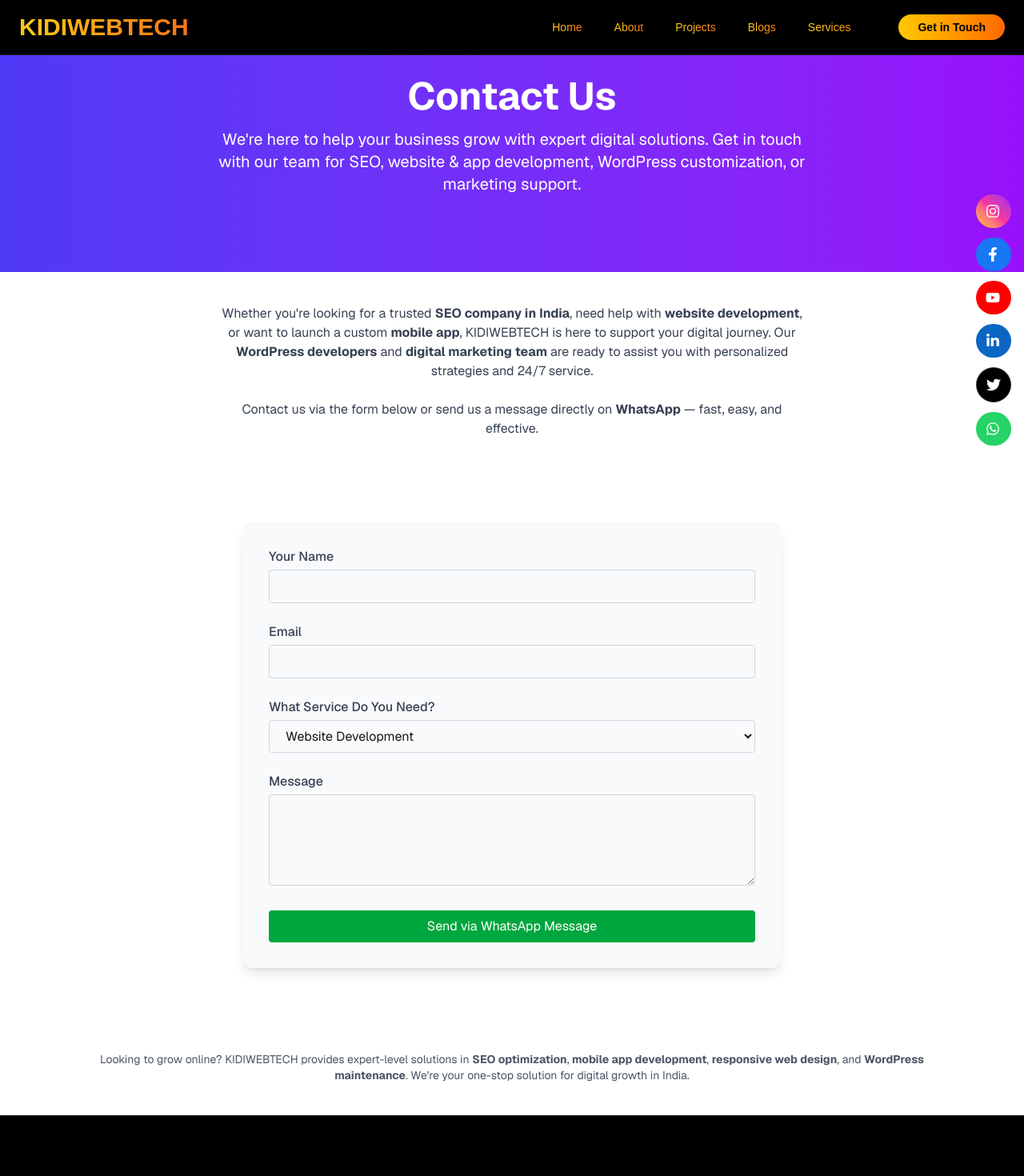
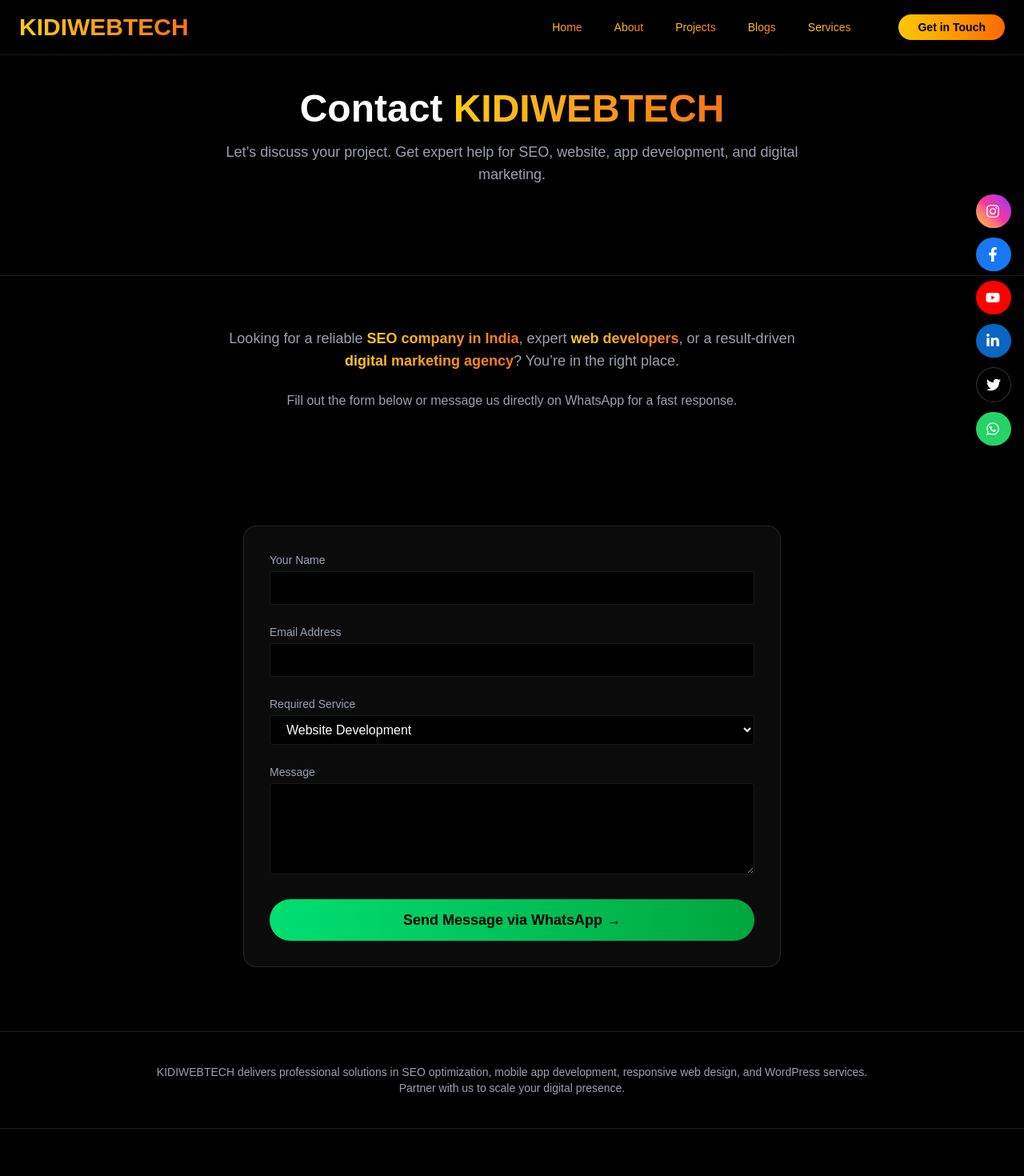
Before and after one commit to saikiranyalavarthi/kidi-web-tech, a Next.js app: page /contact in a window 1280 px wide. Shown: the top 1470 px of the page at 80% size. Built offline with nearby package versions, Linux system fonts and the light colour scheme.

Commit message:
first commit

```diff
--- a/src/app/contact/page.js
+++ b/src/app/contact/page.js
@@ -1,7 +1,6 @@
 "use client";
 
 import { useState } from "react";
-import Head from "next/head";
 
 export default function ContactPage() {
   const [formData, setFormData] = useState({
@@ -17,65 +16,60 @@ export default function ContactPage() {
 
   const handleSubmit = (e) => {
     e.preventDefault();
+
     const { name, email, service, message } = formData;
-    const whatsappMessage = `Hi KIDIWEBTECH,%0AName: ${name}%0AEmail: ${email}%0AService: ${service}%0AMessage: ${message}`;
+    const whatsappMessage = `
+Hi KIDIWEBTECH,
+Name: ${name}
+Email: ${email}
+Service: ${service}
+Message: ${message}
+    `;
+
     const whatsappLink = `https://wa.me/919390627367?text=${encodeURIComponent(
       whatsappMessage
     )}`;
+
     window.open(whatsappLink, "_blank");
   };
 
   return (
-    <div className="font-sans">
-      <Head>
-        <title>
-          Contact KIDIWEBTECH | SEO, Web &amp; App Development in India
-        </title>
-        <meta
-          name="description"
-          content="Reach out to KIDIWEBTECH for expert digital solutions in SEO, app development, web design, and WordPress services. We&#39;re here to help your business grow online."
-        />
-        <meta
-          name="keywords"
-          content="Contact KIDIWEBTECH, SEO Company India, App Development Company, Web Development Services, WordPress Experts, WhatsApp Contact Digital Marketing"
-        />
-        <link rel="canonical" href="https://kidiwebtech.com/contact" />
-      </Head>
+    <div className="bg-black text-white overflow-hidden">
 
-      {/* Hero Section */}
-      <section className="bg-gradient-to-r from-indigo-600 to-purple-600 text-white py-24 text-center px-4">
-        <h1 className="text-4xl sm:text-5xl font-bold mb-4">Contact Us</h1>
-        <p className="text-lg sm:text-xl max-w-3xl mx-auto">
-          We&#39;re here to help your business grow with expert digital
-          solutions. Get in touch with our team for SEO, website &amp; app
-          development, WordPress customization, or marketing support.
+      {/* ================= HERO ================= */}
+      <section className="py-28 px-6 text-center border-b border-white/10">
+        <h1 className="text-4xl md:text-5xl font-extrabold mb-4">
+          Contact <span className="gradient-text">KIDIWEBTECH</span>
+        </h1>
+
+        <p className="text-gray-400 max-w-3xl mx-auto text-lg">
+          Let’s discuss your project. Get expert help for SEO, website,
+          app development, and digital marketing.
         </p>
       </section>
 
-      {/* Intro Content for SEO */}
-      <section className="px-6 md:px-20 py-10 bg-white text-gray-700 max-w-4xl mx-auto text-center">
-        <p className="mb-6">
-          Whether you&#39;re looking for a trusted{" "}
-          <strong>SEO company in India</strong>, need help with{" "}
-          <strong>website development</strong>, or want to launch a custom{" "}
-          <strong>mobile app</strong>, KIDIWEBTECH is here to support your
-          digital journey. Our <strong>WordPress developers</strong> and{" "}
-          <strong>digital marketing team</strong> are ready to assist you with
-          personalized strategies and 24/7 service.
+      {/* ================= INTRO ================= */}
+      <section className="px-6 md:px-20 py-16 max-w-4xl mx-auto text-center">
+        <p className="text-gray-400 mb-6 text-lg">
+          Looking for a reliable <strong className="gradient-text">SEO company in India</strong>,
+          expert <strong className="gradient-text">web developers</strong>, or a
+          result-driven <strong className="gradient-text">digital marketing agency</strong>?
+          You’re in the right place.
         </p>
-        <p>
-          Contact us via the form below or send us a message directly on{" "}
-          <strong>WhatsApp</strong> — fast, easy, and effective.
+
+        <p className="text-gray-400">
+          Fill out the form below or message us directly on WhatsApp for a fast response.
         </p>
       </section>
 
-      {/* Contact Form */}
-      <section className="py-16 px-6 md:px-20 bg-white">
-        <div className="max-w-2xl mx-auto bg-gray-50 p-8 rounded-xl shadow-lg">
+      {/* ================= FORM ================= */}
+      <section className="py-20 px-6 md:px-20">
+        <div className="max-w-2xl mx-auto bg-[#0b0b0b] p-8 rounded-2xl border border-white/10 shadow-xl">
           <form onSubmit={handleSubmit} className="grid gap-6">
+
             {/* Name */}
             <div>
-              <label className="block mb-1 font-medium text-gray-700">
+              <label className="block mb-1 text-sm text-gray-400">
                 Your Name
               </label>
               <input
@@ -84,14 +78,14 @@ export default function ContactPage() {
                 required
                 value={formData.name}
                 onChange={handleChange}
-                className="w-full px-4 py-2 rounded border border-gray-300 focus:outline-none focus:ring-2 focus:ring-indigo-500"
+                className="w-full px-4 py-2 rounded bg-black border border-white/10 text-white focus:outline-none focus:ring-2 focus:ring-indigo-500"
               />
             </div>
 
             {/* Email */}
             <div>
-              <label className="block mb-1 font-medium text-gray-700">
-                Email
+              <label className="block mb-1 text-sm text-gray-400">
+                Email Address
               </label>
               <input
                 type="email"
@@ -99,34 +93,33 @@ export default function ContactPage() {
                 required
                 value={formData.email}
                 onChange={handleChange}
-                className="w-full px-4 py-2 rounded border border-gray-300 focus:outline-none focus:ring-2 focus:ring-indigo-500"
+                className="w-full px-4 py-2 rounded bg-black border border-white/10 text-white focus:outline-none focus:ring-2 focus:ring-indigo-500"
               />
             </div>
 
-            {/* Service Dropdown */}
+            {/* Service */}
             <div>
-              <label className="block mb-1 font-medium text-gray-700">
-                What Service Do You Need?
+              <label className="block mb-1 text-sm text-gray-400">
+                Required Service
               </label>
               <select
                 name="service"
                 value={formData.service}
                 onChange={handleChange}
-                className="w-full px-4 py-2 rounded border border-gray-300 focus:outline-none focus:ring-2 focus:ring-indigo-500"
+                className="w-full px-4 py-2 rounded bg-black border border-white/10 text-white focus:outline-none focus:ring-2 focus:ring-indigo-500"
               >
-                <option value="Website Development">Website Development</option>
-                <option value="App Development">App Development</option>
-                <option value="Digital Marketing">Digital Marketing</option>
-                <option value="WordPress Development">
-                  WordPress Development
-                </option>
-                <option value="Other">Other</option>
+                <option>Website Development</option>
+                <option>App Development</option>
+                <option>SEO Services</option>
+                <option>Digital Marketing</option>
+                <option>WordPress Development</option>
+                <option>Other</option>
               </select>
             </div>
 
             {/* Message */}
             <div>
-              <label className="block mb-1 font-medium text-gray-700">
+              <label className="block mb-1 text-sm text-gray-400">
                 Message
               </label>
               <textarea
@@ -135,30 +128,31 @@ export default function ContactPage() {
                 required
                 value={formData.message}
                 onChange={handleChange}
-                className="w-full px-4 py-2 rounded border border-gray-300 focus:outline-none focus:ring-2 focus:ring-indigo-500"
+                className="w-full px-4 py-2 rounded bg-black border border-white/10 text-white focus:outline-none focus:ring-2 focus:ring-indigo-500"
               />
             </div>
 
-            {/* WhatsApp Button */}
+            {/* Submit */}
             <button
               type="submit"
-              className="w-full bg-green-600 text-white py-2 rounded hover:bg-green-700 transition"
+              className="
+                w-full py-3 rounded-full font-semibold text-lg
+                bg-gradient-to-r from-green-400 to-green-600
+                text-black hover:opacity-90 transition
+              "
             >
-              Send via WhatsApp Message
+              Send Message via WhatsApp →
             </button>
           </form>
         </div>
       </section>
 
-      {/* SEO Note Section */}
-      <section className="py-10 px-6 md:px-20 text-center text-gray-600 text-sm">
-        <p>
-          Looking to grow online? KIDIWEBTECH provides expert-level solutions in{" "}
-          <strong>SEO optimization</strong>,{" "}
-          <strong>mobile app development</strong>,{" "}
-          <strong>responsive web design</strong>, and{" "}
-          <strong>WordPress maintenance</strong>. We&#39;re your one-stop
-          solution for digital growth in India.
+      {/* ================= FOOTER NOTE ================= */}
+      <section className="py-10 px-6 text-center border-t border-white/10">
+        <p className="text-gray-400 text-sm max-w-4xl mx-auto">
+          KIDIWEBTECH delivers professional solutions in SEO optimization,
+          mobile app development, responsive web design, and WordPress services.
+          Partner with us to scale your digital presence.
         </p>
       </section>
     </div>
```
